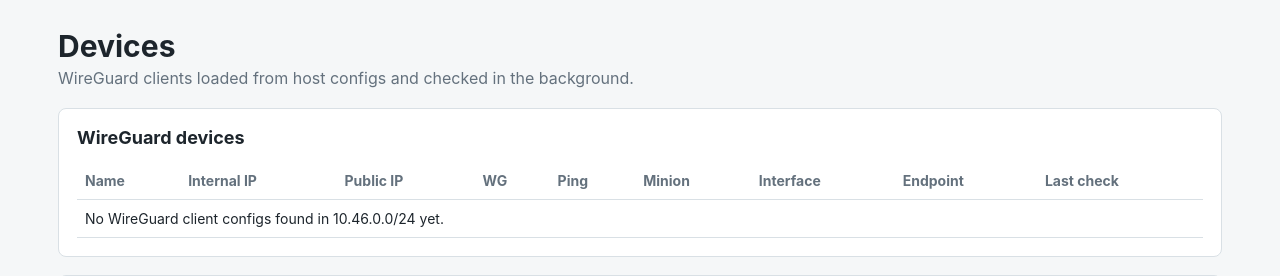
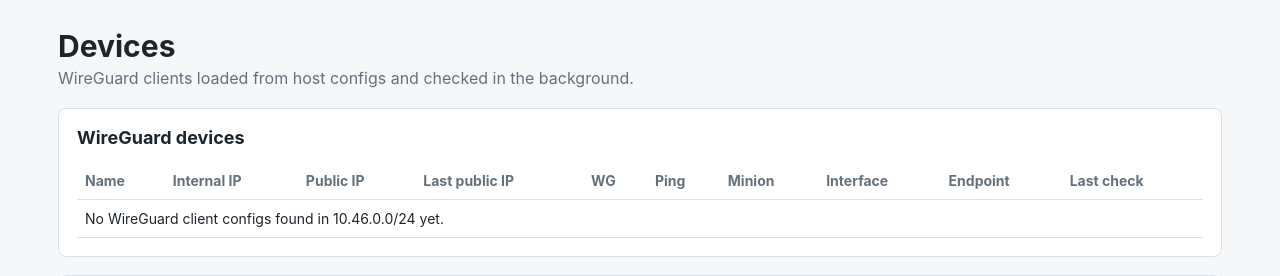
Before and after one commit to VadimPushtaev/cozy-nm, a FastAPI app: page /nodes in a window 1280 px wide. Shown: the part 48-324 px from the top of the page. Run offline with FastAPI, Linux system fonts and the light colour scheme; data that the repository does not hold is empty; some libraries are stand-ins or nearby versions.

Commit message:
Show only current public IPs on dashboard

```diff
--- a/cozy_network_manager/app/api/head.py
+++ b/cozy_network_manager/app/api/head.py
@@ -35,7 +35,8 @@ def _device_payload(device: Device):
         "address": device.address,
         "interface": device.interface,
         "endpoint": device.endpoint,
-        "public_ip": device.public_ip,
+        "public_ip": device.current_public_ip,
+        "last_public_ip": device.public_ip,
         "latest_handshake": device.latest_handshake,
         "transfer_rx": device.transfer_rx,
         "transfer_tx": device.transfer_tx,
--- a/cozy_network_manager/app/db/models.py
+++ b/cozy_network_manager/app/db/models.py
@@ -100,6 +100,10 @@ class Device(Base):
             return None
         return str(parsed) if parsed.is_global else None
 
+    @property
+    def current_public_ip(self) -> str | None:
+        return self.public_ip if self.wg_connected else None
+
 
 class WarningEvent(Base):
     __tablename__ = "warnings"
--- a/cozy_network_manager/app/templates/dashboard.html
+++ b/cozy_network_manager/app/templates/dashboard.html
@@ -39,7 +39,7 @@
         <tr>
           <td>{{ device.name }}</td>
           <td class="mono">{{ device.ip }}</td>
-          <td class="mono">{{ device.public_ip or '' }}</td>
+          <td class="mono">{{ device.current_public_ip or '' }}</td>
           <td><span class="badge {{ 'ok' if device.wg_connected else 'warn' }}">{{ 'connected' if device.wg_connected else 'down' }}</span></td>
           <td><span class="badge {{ 'ok' if device.pingable else 'warn' }}">{{ 'ok' if device.pingable else 'fail' }}</span></td>
           <td><span class="badge {{ 'ok' if device.minion_available else 'warn' }}">{{ 'ok' if device.minion_available else 'fail' }}</span></td>
--- a/cozy_network_manager/app/templates/nodes.html
+++ b/cozy_network_manager/app/templates/nodes.html
@@ -7,12 +7,13 @@
 <section class="panel">
   <h2>WireGuard devices</h2>
   <table>
-    <thead><tr><th>Name</th><th>Internal IP</th><th>Public IP</th><th>WG</th><th>Ping</th><th>Minion</th><th>Interface</th><th>Endpoint</th><th>Last check</th></tr></thead>
+    <thead><tr><th>Name</th><th>Internal IP</th><th>Public IP</th><th>Last public IP</th><th>WG</th><th>Ping</th><th>Minion</th><th>Interface</th><th>Endpoint</th><th>Last check</th></tr></thead>
     <tbody>
     {% for device in devices %}
       <tr>
         <td>{{ device.name }}</td>
         <td class="mono">{{ device.ip }}</td>
+        <td class="mono">{{ device.current_public_ip or '' }}</td>
         <td class="mono">{{ device.public_ip or '' }}</td>
         <td><span class="badge {{ 'ok' if device.wg_connected else 'warn' }}">{{ 'connected' if device.wg_connected else 'down' }}</span></td>
         <td><span class="badge {{ 'ok' if device.pingable else 'warn' }}">{{ 'ok' if device.pingable else 'fail' }}</span></td>
@@ -22,7 +23,7 @@
         <td>{{ device.last_checked_at }}</td>
       </tr>
     {% else %}
-      <tr><td colspan="9">No WireGuard client configs found in {{ device_subnets|join(', ') }} yet.</td></tr>
+      <tr><td colspan="10">No WireGuard client configs found in {{ device_subnets|join(', ') }} yet.</td></tr>
     {% endfor %}
     </tbody>
   </table>
```
Also changed, not shown: tests/test_devices.py (+3 -0 lines).
